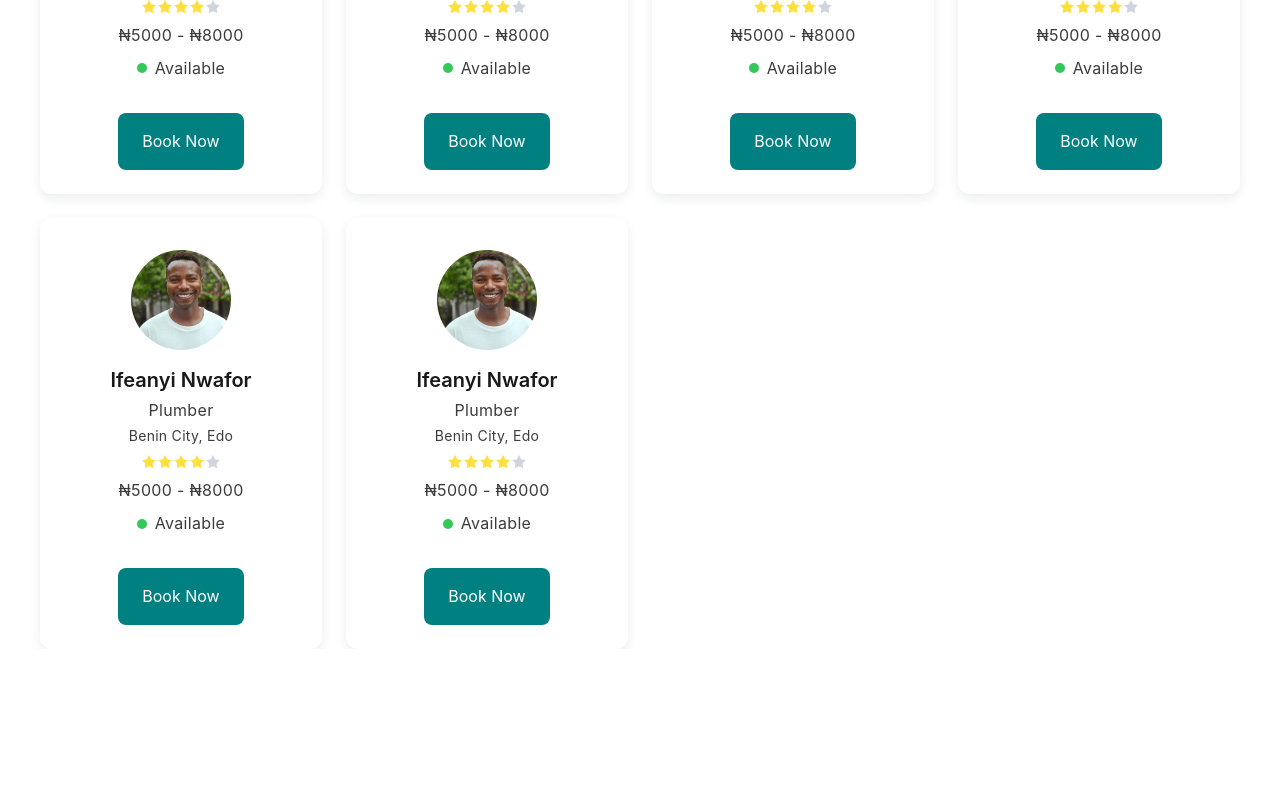
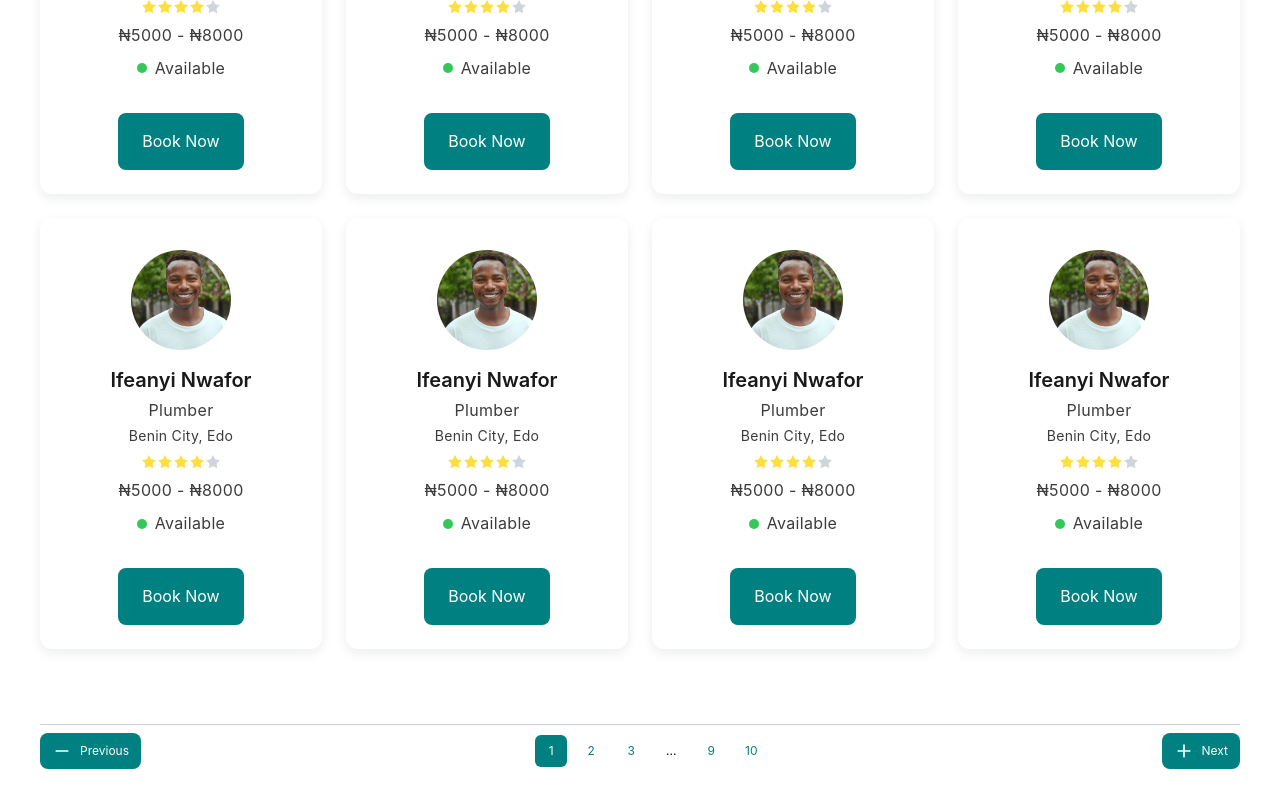
Before and after one commit to EliteDecode/handyman-frontend, a React (Vite) app: page /dashboard/services in a window 1280 px wide. Shown: the part 1384-2191 px from the top of the page. Before the commit the page ends 2065 px from the top, so only its background shows below. Built offline with nearby package versions, Linux system fonts and the light colour scheme; no server answers; sample sign-in values are in the browser's storage.

Commit message:
feat: pagination added on service provider listing

```diff
--- a/package.json
+++ b/package.json
@@ -43,6 +43,7 @@
     "react-icons": "^5.2.1",
     "react-intersection-observer": "^9.13.0",
     "react-loader-spinner": "^6.1.6",
+    "react-paginate": "^8.3.0",
     "react-pro-sidebar": "^1.1.0",
     "react-redux": "^9.1.2",
     "react-router-dom": "^6.24.0",
--- a/src/components/CustomerDashboard/ServiceProviderListing.tsx
+++ b/src/components/CustomerDashboard/ServiceProviderListing.tsx
@@ -2,12 +2,32 @@ import { motion } from "framer-motion";
 import { ArrowUpDown, Filter } from "lucide-react";
 import ServiceProviderCard from "./ServiceProviderCard";
 import ServiceProviderFilter from "./ServiceProviderFilter";
-import { useState } from "react";
+import { useRef, useState } from "react";
 import FeaturedSortBy from "./FeaturedSortBy";
+import usePaginate from "@/hooks/usePaginate";
+
+import ServiceProviderPageNumber from "./ServiceProviderPageNumber";
 
 const ServiceProviderListing = () => {
   const [toggleFilter, setToggleFilter] = useState(false);
   const [toggleSort, setToggleSort] = useState(false);
+  const demoArray = Array.from({ length: 113 });
+  const {
+    changeCurPage,
+    currentPage,
+    nextPage,
+    prevPage,
+    records,
+    nPage,
+  } = usePaginate(demoArray);
+
+  const topRef = useRef<HTMLDivElement>(null);
+
+  const scrollToTop = () => {
+    if (topRef.current) {
+      topRef.current.scrollIntoView({ behavior: "smooth", block: "start" });
+    }
+  };
 
   return (
     <motion.section
@@ -16,6 +36,7 @@ const ServiceProviderListing = () => {
       whileInView={{ opacity: 1, y: 0 }}
       viewport={{ once: true }}
       transition={{ duration: 1, ease: "easeOut" }}
+      ref={topRef}
     >
       <div className="flex items-center justify-between gap-6 relative">
         <h2 className="font-bold font-merriweather text-2xl text-textHeader">
@@ -42,11 +63,20 @@ const ServiceProviderListing = () => {
         <FeaturedSortBy toggleSort={toggleSort} setToggleSort={setToggleSort} />
       </div>
 
-      <div className="grid grid-cols-[repeat(auto-fit,minmax(180px,1fr))] sm:grid-cols-[repeat(auto-fit,minmax(280px,1fr))] gap-6 mt-6">
-        {Array.from({ length: 10 }).map((_, i) => (
+      <div className="grid grid-cols-[repeat(auto-fit,minmax(180px,2fr))] sm:grid-cols-[repeat(auto-fit,minmax(280px,1fr))] gap-6 mt-6">
+        {records.map((_, i) => (
           <ServiceProviderCard key={i} />
         ))}
       </div>
+
+      <ServiceProviderPageNumber
+        prevPage={prevPage}
+        scrollToTop={scrollToTop}
+        changeCurPage={changeCurPage}
+        nPage={nPage}
+        currentPage={currentPage}
+        nextPage={nextPage}
+      />
     </motion.section>
   );
 };
--- /dev/null
+++ b/src/components/CustomerDashboard/ServiceProviderPageNumber.tsx
@@ -0,0 +1,52 @@
+import { Minus, Plus } from "lucide-react";
+import ReactPaginate from "react-paginate";
+
+const ServiceProviderPageNumber = ({
+  prevPage,
+  scrollToTop,
+  changeCurPage,
+  nPage,
+  currentPage,
+  nextPage,
+}: any) => {
+  return (
+    <div className="mt-[75px] mb-10 w-full flex justify-between items-center border-[#C9CDD3] border-t pt-2">
+      <button
+        onClick={() => {
+          prevPage();
+          scrollToTop();
+        }}
+        className="outline-none py-2 px-3 rounded-lg flex items-center gap-2 bg-primary text-white text-xs duration-200 hover:bg-[#008080]/50"
+      >
+        <Minus className="w-5 h-5" /> Previous
+      </button>
+      <ReactPaginate
+        breakLabel="..."
+        nextLabel=""
+        previousLabel=""
+        onPageChange={(event) => {
+          changeCurPage(event.selected + 1), scrollToTop();
+        }}
+        pageRangeDisplayed={window.innerWidth < 768 ? 1 : 3} // Mobile: 2, Desktop: 3
+        marginPagesDisplayed={window.innerWidth < 768 ? 1 : 2} // Always show first 2 and last 2 pages
+        pageCount={nPage}
+        forcePage={currentPage - 1}
+        containerClassName="flex gap-2 text-xs justify-center flex-grow"
+        pageClassName="w-8 h-8 flex items-center justify-center cursor-pointer text-primary"
+        activeClassName="bg-primary text-white rounded-md"
+        breakClassName="flex items-center justify-center w-8 h-8"
+      />
+      <button
+        onClick={() => {
+          nextPage();
+          scrollToTop(); // Scroll on previous click
+        }}
+        className="outline-none py-2 px-3 rounded-lg flex items-center gap-2 bg-primary text-white text-xs duration-200 hover:bg-[#008080]/50"
+      >
+        <Plus className="w-5 h-5" /> Next
+      </button>
+    </div>
+  );
+};
+
+export default ServiceProviderPageNumber;
--- /dev/null
+++ b/src/hooks/usePaginate.ts
@@ -0,0 +1,35 @@
+import { useState } from "react";
+
+const usePaginate = (data: any[]) => {
+  const [currentPage, setCurrentPage] = useState(1);
+  const recordsPerPage = 12;
+  const lastIndex = currentPage * recordsPerPage;
+  const firstIndex = lastIndex - recordsPerPage;
+  const records = data?.slice(firstIndex, lastIndex);
+  //   const totPage = Math.ceil(data?.length);
+  const nPage = Math.ceil(data?.length / recordsPerPage);
+
+  const nextPage = () => {
+    if (currentPage !== nPage) {
+      setCurrentPage(currentPage + 1);
+    }
+  };
+  const prevPage = () => {
+    if (currentPage !== 1) {
+      setCurrentPage(currentPage - 1);
+    }
+  };
+  const changeCurPage = (id: any) => {
+    setCurrentPage(id);
+  };
+  return {
+    changeCurPage,
+    currentPage,
+    nextPage,
+    prevPage,
+    records,
+    nPage,
+  };
+};
+
+export default usePaginate;
```
Also changed, not shown: 1 other file (tests, documents, lock files or other folders).
